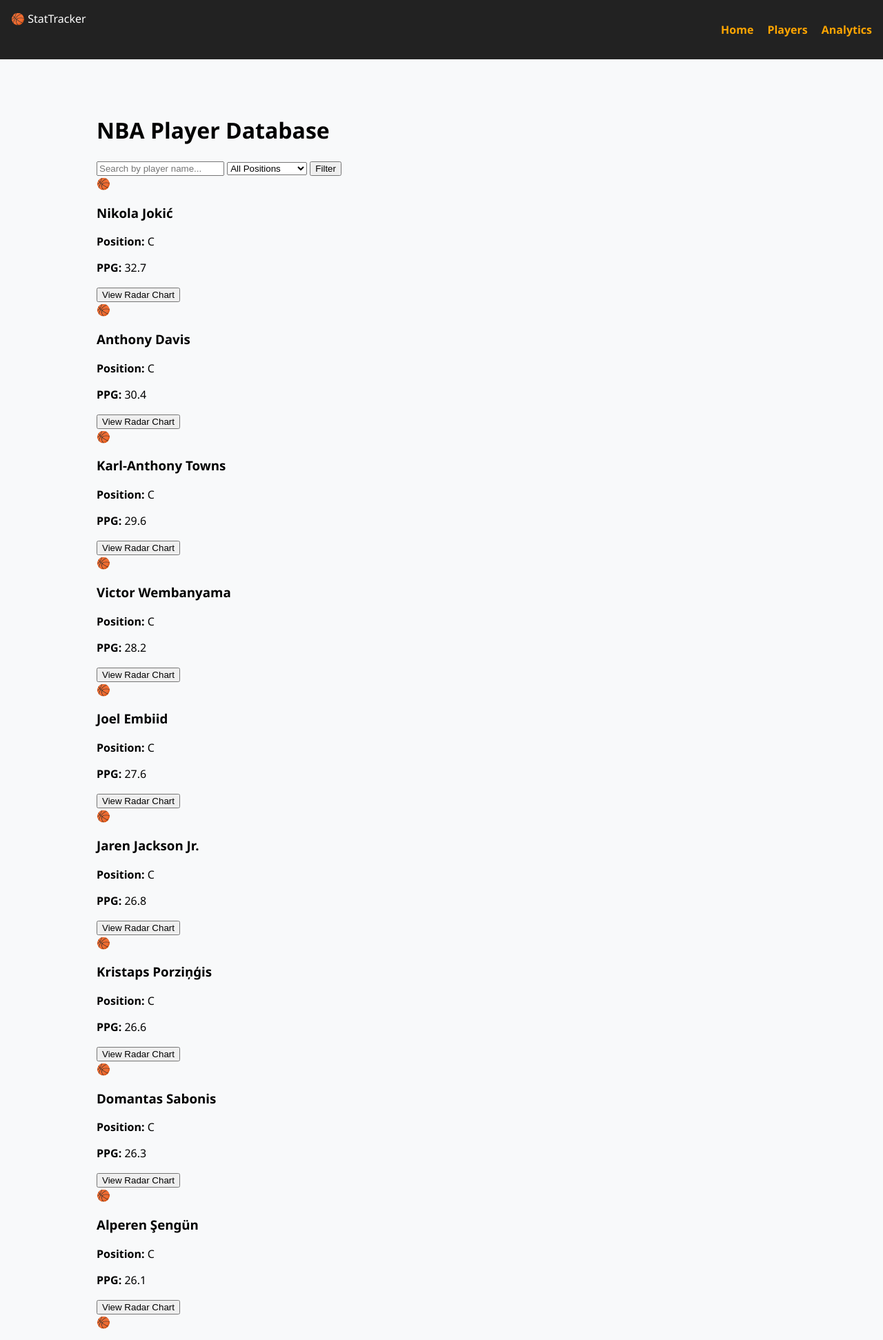
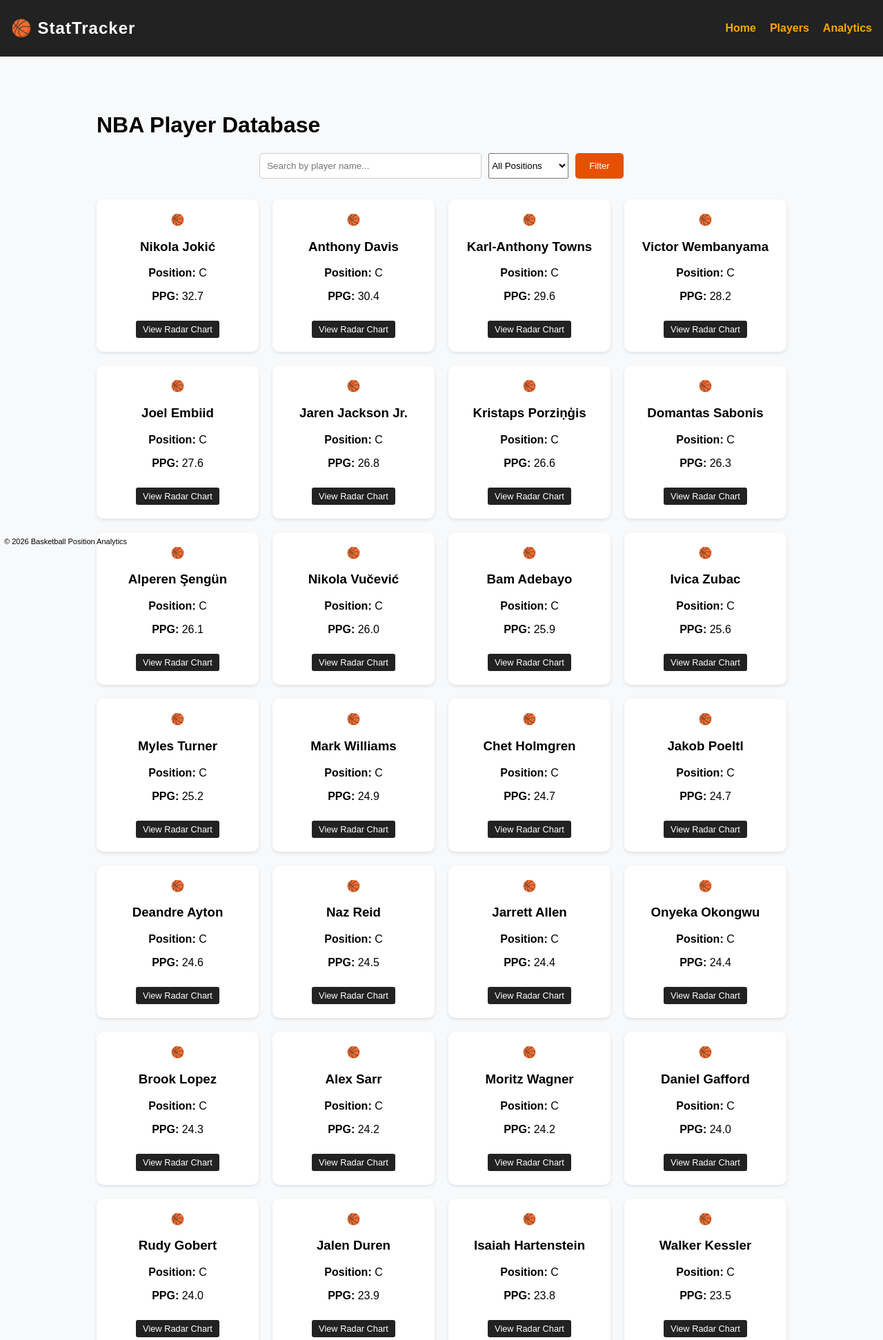
Before and after one commit to mithustar39/Basketball-Position-Analytics, a Flask app: page /players in a window 1280 px wide. Shown: the top 1943 px of the page at 69% size. Run offline with Flask 3, Linux system fonts and the light colour scheme.

Commit message:
Update style.css

```diff
--- a/my_flask_app/static/css/style.css
+++ b/my_flask_app/static/css/style.css
@@ -1,9 +1,190 @@
-body { font-family: 'Segoe UI', sans-serif; margin: 0; background: #f8f9fa; }
-nav { background: #222; color: white; padding: 1rem; display: flex; justify-content: space-between; }
-nav ul { list-style: none; display: flex; gap: 20px; }
-nav a { color: orange; text-decoration: none; font-weight: bold; }
+/* =========================================
+   1. GLOBAL STYLES & RESETS
+   ========================================= */
+body {
+    font-family: 'Bebas Neue', sans-serif;
+    margin: 0;
+    padding: 0;
+    background: #f8f9fa;
+}
+.container {
+    max-width: 1000px;
+    margin: 40px auto;
+    padding: 20px;
+}
 
-.container { max-width: 1000px; margin: 40px auto; padding: 20px; }
-.hero { text-align: center; background: white; padding: 50px; border-radius: 12px; box-shadow: 0 4px 12px rgba(0,0,0,0.1); }
-.stat-card { border: 1px solid #ddd; padding: 20px; border-radius: 8px; display: inline-block; min-width: 150px; margin: 10px; }
-.stat-number { font-size: 2rem; color: #e65100; font-weight: bold; }
+/* =========================================
+   2. NAVIGATION BAR
+   ========================================= */
+.logo {
+    font-family: 'Bebas Neue', sans-serif;
+    font-size: 1.5rem;
+    font-weight: bold;
+    letter-spacing: 1px;
+    display: flex;
+    align-items: center;
+}
+
+.logo .emoji {
+    font-size: 1.8rem;
+    margin-right: 8px;
+}
+
+nav {
+    background: #222;
+    color: white;
+    padding: 1rem;
+    display: flex;
+    justify-content: space-between;
+}
+
+nav ul {
+    list-style: none;
+    display: flex;
+    gap: 20px;
+}
+
+nav a {
+    color: orange;
+    text-decoration: none;
+    font-weight: bold;
+}
+
+/* =========================================
+   3. HERO SECTION & STAT CARDS (Players Page)
+   ========================================= */
+.hero {
+    text-align: center;
+    background: white;
+    padding: 50px;
+    border-radius: 12px;
+    box-shadow: 0 4px 12px rgba(0,0,0,0.1);
+}
+
+.stat-card {
+    border: 1px solid #ddd;
+    padding: 20px;
+    border-radius: 8px;
+    display: inline-block;
+    min-width: 150px;
+    margin: 10px;
+}
+
+.stat-number {
+    font-size: 2rem;
+    color: #e65100;
+    font-weight: bold;
+}
+
+/* =========================================
+   4. SEARCH & FILTERING
+   ========================================= */
+.search-form {
+    margin-bottom: 30px;
+    display: flex;
+    gap: 10px;
+    justify-content: center;
+}
+
+.search-form input {
+    padding: 10px;
+    width: 300px;
+    border: 1px solid #ccc;
+    border-radius: 5px;
+}
+
+.search-form button {
+    padding: 10px 20px;
+    background-color: #e65100;
+    color: white;
+    border: none;
+    border-radius: 5px;
+    cursor: pointer;
+}
+
+/* =========================================
+   5. PLAYER GRID & CARDS
+   ========================================= */
+.player-grid {
+    display: grid;
+    grid-template-columns: repeat(auto-fill, minmax(200px, 1fr));
+    gap: 20px;
+}
+
+.player-card {
+    background: white;
+    padding: 20px;
+    border-radius: 10px;
+    box-shadow: 0 2px 5px rgba(0,0,0,0.1);
+    text-align: center;
+    transition: transform 0.2s;
+}
+
+.player-card:hover {
+    transform: translateY(-5px);
+}
+
+.view-stats {
+    margin-top: 10px;
+    font-size: 0.8rem;
+    background: #222;
+    color: #fff;
+    border: none;
+    padding: 5px 10px;
+    border-radius: 3px;
+    cursor: pointer;
+}
+
+/* =========================================
+   6. MODAL & RADAR CHART (Analytics)
+   ========================================= */
+.modal {
+    display: none;
+    position: fixed;
+    z-index: 1000;
+    left: 0;
+    top: 0;
+    width: 100%;
+    height: 100%;
+    background-color: rgba(0,0,0,0.8);
+    justify-content: center;
+    align-items: center;
+}
+
+.modal-content {
+    background-color: #fff;
+    padding: 20px;
+    border-radius: 12px;
+    width: 90%;
+    max-width: 500px;
+    position: relative;
+    box-shadow: 0 4px 20px rgba(0,0,0,0.3);
+}
+
+#radarChart {
+    max-height: 400px;
+    margin-bottom: 10px;
+}
+
+.close {
+    position: fixed;
+    right: 15px;
+    top: 10px;
+    font-size: 24px;
+    cursor: pointer;
+    color: #666;
+}
+
+/* =========================================
+   7. FOOTER (Bottom-Left Pinned)
+   ========================================= */
+footer {
+    position: fixed;
+    bottom: -3px;
+    left: 5px;
+    padding: 1px 1px;
+    color: #000000;
+    margin: 0;
+    font-size: 11px;
+    z-index: 1000;
+}
```
